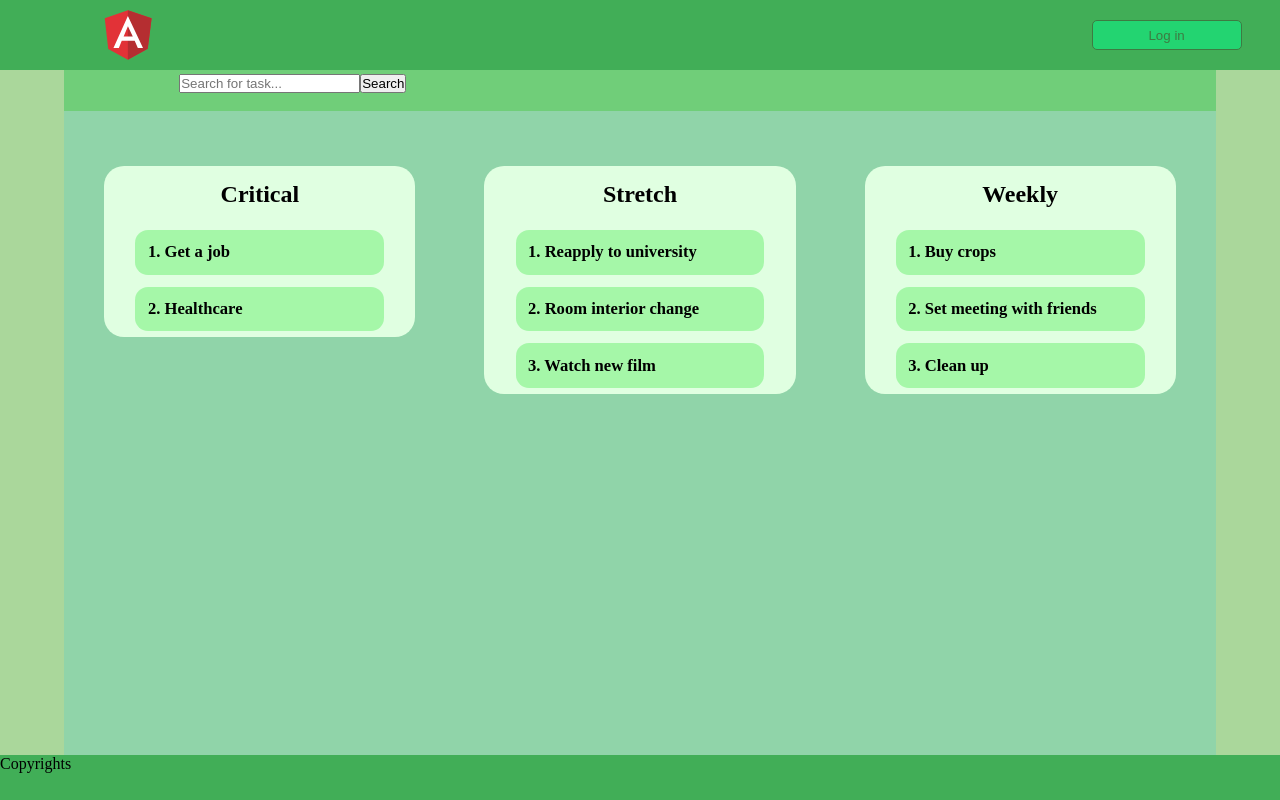
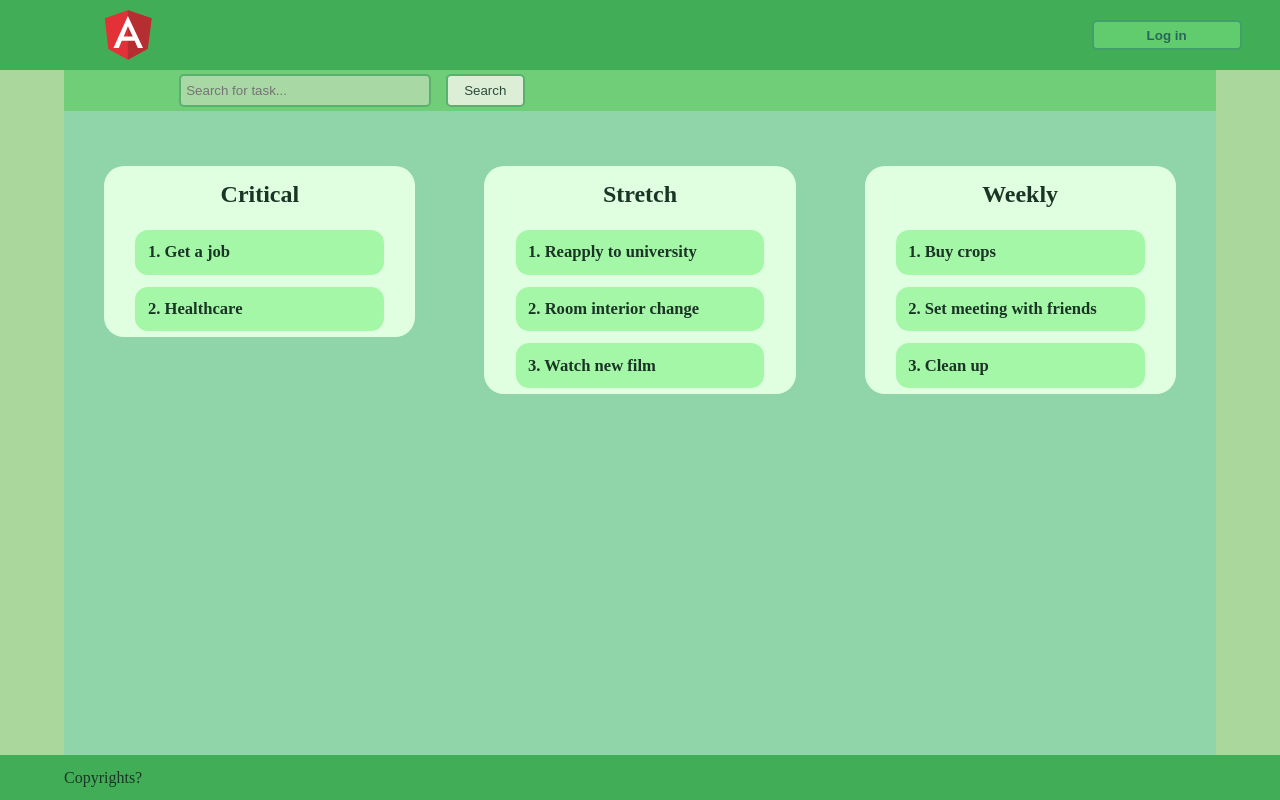
Before and after one commit to Zamtakaish/AngularJSLab, an Angular app in the folder jslab/: page / in a window 1280 px wide. Built offline with nearby package versions, Linux system fonts and the light colour scheme.

Commit message:
feat: apply styles

```diff
--- a/jslab/src/app/app.component.css
+++ b/jslab/src/app/app.component.css
@@ -19,5 +19,8 @@
   flex-shrink: 0;
   width: 100%;
   height: 45px;
+  display: flex;
+  justify-content: center;
+  align-items: center;
   background-color: #41ae57;
 }
--- a/jslab/src/app/board/board.component.css
+++ b/jslab/src/app/board/board.component.css
@@ -21,9 +21,10 @@
   align-items: center;
   border-radius: 20px;
   background-color: #e0ffe1;
+  color: #1a3425;
 }
 
-@media (max-width: 420px){
+@media (max-width: 425px){
   .main__card-list{
     width: 90%;
     margin: 3%;
--- a/jslab/src/app/board/card-list/card/card.component.css
+++ b/jslab/src/app/board/card-list/card/card.component.css
@@ -10,27 +10,52 @@
   border-radius: inherit;
   background-color: rgba(136, 244, 141, 0.67);
 }
-.medium-priority{
-  background-color: #e6f356;
+.main__card-list__card.active{
+  background-color: rgba(196, 248, 191, 0.67);
+  border: 1px solid #49b94e;
 }
-.main__card-list__card__buttons.medium-priority  button{
-  background-color: #bab33a;
+.main__card-list__card.medium-priority{
+  background-color: #dae853;
 }
-.high-priority{
-  background-color: #f75760;
+.main__card-list__card.medium-priority.active{
+  background-color: #eefa89;
+  border: 1px solid #bec44e;
+}
+.main__card-list__card__buttons.medium-priority button{
+  background-color:#bec44e;
+}
+.main__card-list__card.high-priority{
+  background-color: #de6368;
+}
+.main__card-list__card.high-priority.active{
+  background-color: #f78f91;
+  border: 1px solid #bc555e;
 }
 .main__card-list__card__buttons.high-priority  button{
-  background-color: #ba4044;
+  background-color: #bc555e;
 }
 
-.done{
+.main__card-list__card.done{
   background-color: #c6c6c6;
 }
+.main__card-list__card.done.active{
+  background-color: #e3e3e3;
+  border: 1px solid #8e8e8e;
+}
 .main__card-list__card__buttons.done  button{
-  background-color: #a2a2a2;
+  background-color: #b1b1b1;
+}
+.main__card-list__card__info{
+  margin: 15px 0;
+  border-top: 1px solid rgba(0, 0, 0, 0.3);
+  border-bottom: 1px solid rgba(0, 0, 0, 0.3);
+}
+.main__card-list__card__info span{
+  font-weight: 600;
+  text-decoration: underline;
 }
 .main__card-list__card p{
-  padding: 5%;
+  padding: 3%;
   font-size: 16px;
 }
 .main__card-list__card__buttons{
--- a/jslab/src/app/board/card-list/card/card.component.html
+++ b/jslab/src/app/board/card-list/card/card.component.html
@@ -1,11 +1,14 @@
 <div class="main__card-list__card"
-     [class.done]="isDone" [class.medium-priority]="compareDate(7)" [class.high-priority]="compareDate(3)">
+     [class.done]="isDone" [class.active]="isActive"
+     [class.medium-priority]="compareDate(7)" [class.high-priority]="compareDate(3)">
   <h5 class="main__card-list__card__title" (click)="expandCard()">
     <span class="main__card-list__card_id">{{id.slice(2)}}.</span> {{name}}
   </h5>
-  <p class="main__card-list__card__description" *ngIf="isActive">{{description}}</p>
-  <p class="main__card-list__card__due-date" *ngIf="dueDate && isActive">Due date: {{dueDate | date}}</p>
-  <p class="main__card-list__card__assignee" *ngIf="assignee && isActive">Assignee: {{assignee.firstName}} {{assignee.lastName}}</p>
+  <div class="main__card-list__card__info" *ngIf="isActive">
+    <p class="main__card-list__card__info_description">{{description}}</p>
+    <p class="main__card-list__card__info_due-date" *ngIf="dueDate"><span>Due date:</span> {{dueDate | date}}</p>
+    <p class="main__card-list__card__info_assignee" *ngIf="assignee"><span>Assignee:</span> {{assignee.firstName}} {{assignee.lastName}}</p>
+  </div>
   <div class="main__card-list__card__buttons" *ngIf="isActive"
        [class.done]="isDone" [class.medium-priority]="compareDate(7)" [class.high-priority]="compareDate(3)">
     <label for="done">Done:</label>
--- a/jslab/src/app/board/toolbar/toolbar-search/toolbar-search.component.css
+++ b/jslab/src/app/board/toolbar/toolbar-search/toolbar-search.component.css
@@ -0,0 +1,32 @@
+.main__toolbar__search_input{
+  flex: 2 0 auto;
+  margin-right: 15px;
+  padding-left: 5px;
+  border: 2px solid #5ab06e;
+  border-radius: 5px;
+  background-color: #a8d8a3;
+  outline: none;
+  color: #2e4c3c;
+}
+@media (max-width: 425px){
+  .main__toolbar__search_input{
+    margin-right: 5px;
+  }
+  button{
+    font-size: 11px;
+  }
+}
+.main__toolbar__search_input:focus{
+  border: 2px solid #277b58;
+  background-color: #dceed6;
+}
+.main__toolbar__search_submit-button{
+  flex: 1 0 auto;
+  border: 2px solid #5ab06e;
+  background-color: #dceed6;
+  border-radius: 5px;
+  color: #2e4c3c;
+}
+.main__toolbar__search_submit-button:active{
+  background-color: #bbebb6;
+}
--- a/jslab/src/app/board/toolbar/toolbar-search/toolbar-search.component.html
+++ b/jslab/src/app/board/toolbar/toolbar-search/toolbar-search.component.html
@@ -1,2 +1,2 @@
-<input [(ngModel)]="term" placeholder="Search for task...">
-<button (click)="emitSearch(term)">Search</button>
+<input class="main__toolbar__search_input" [(ngModel)]="term" placeholder="Search for task...">
+<button class="main__toolbar__search_submit-button"(click)="emitSearch(term)">Search</button>
--- a/jslab/src/app/board/toolbar/toolbar.component.css
+++ b/jslab/src/app/board/toolbar/toolbar.component.css
@@ -1,4 +1,18 @@
 .main__toolbar__search{
   height: 80%;
+  width: 30%;
   margin: 0 10%;
+  display: flex;
 }
+@media (max-width: 1024px){
+  .main__toolbar__search{
+    height: 80%;
+    width: 50%
+  }
+}
+@media (max-width: 480px){
+  .main__toolbar__search{
+    width: 100%;
+    height: 65%;
+  }
+}
--- a/jslab/src/app/footer/footer.component.css
+++ b/jslab/src/app/footer/footer.component.css
@@ -1,2 +1,4 @@
 .footer__content{
+  width: 90%;
+  color: #1a3425;
 }
--- a/jslab/src/app/footer/footer.component.html
+++ b/jslab/src/app/footer/footer.component.html
@@ -1 +1 @@
-<p class="footer__content">Copyrights</p>
+<p class="footer__content">Copyrights?</p>
--- a/jslab/src/app/header/header-login/header-login.component.css
+++ b/jslab/src/app/header/header-login/header-login.component.css
@@ -1,9 +1,16 @@
 .header__login__button{
   height: 100%;
   width: 100%;
-  border: 1px solid #3d7b42;
+  border: 2px solid #419f6a;
   border-radius: 5px;
   outline: none;
-  background-color: #23d471;
-  color: #3d7b42;
+  background-color: #61cc6d;
+  color: #286758;
+  font-weight: 600;
 }
+.header__login__button:active{
+  background-color: #7ee689;
+  border-color: #3b7643;
+  color: #1a3425;
+  transform: none;
+}
--- a/jslab/src/styles.css
+++ b/jslab/src/styles.css
@@ -10,3 +10,11 @@ app-root {
   display: flex;
   flex-direction: column;
 }
+button{
+  outline: none;
+  transition-duration: 30ms;
+}
+button:active{
+  transform: scale(0.93);
+  transition-duration: 30ms;
+}
```
